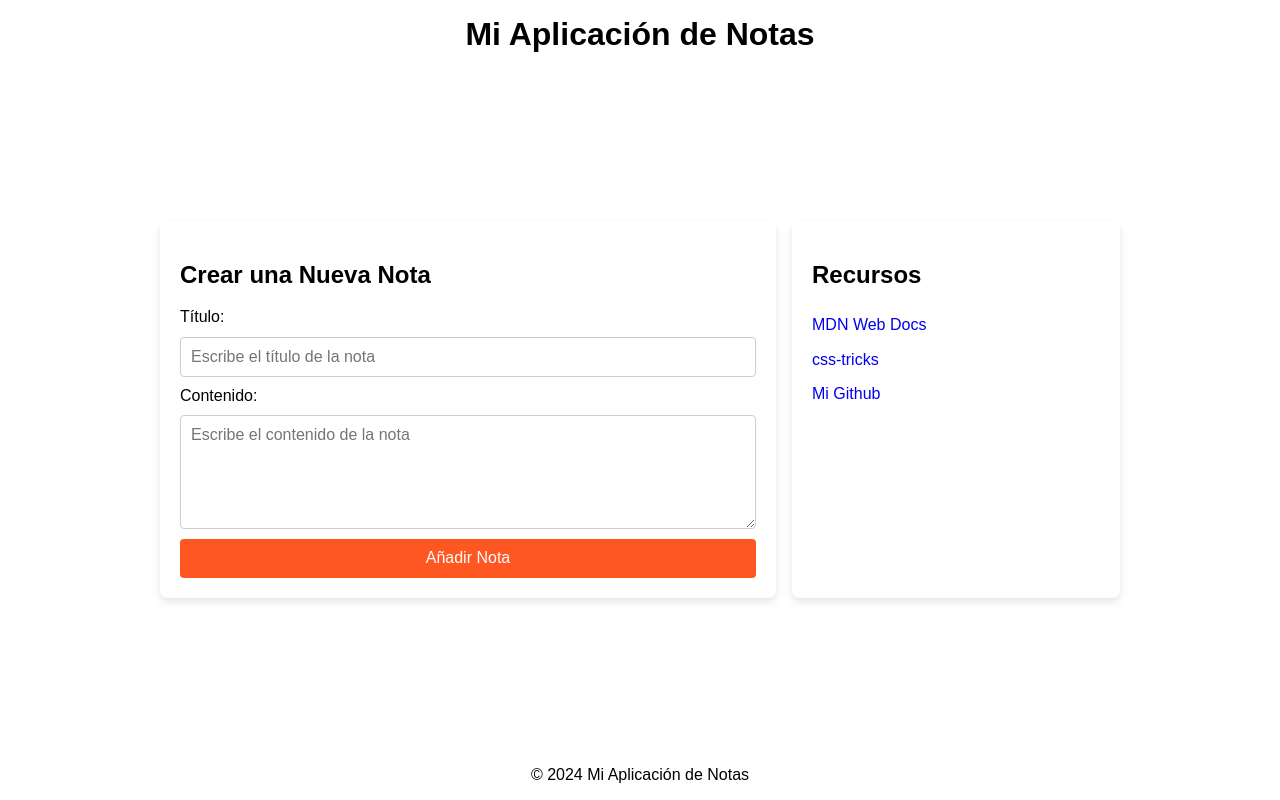
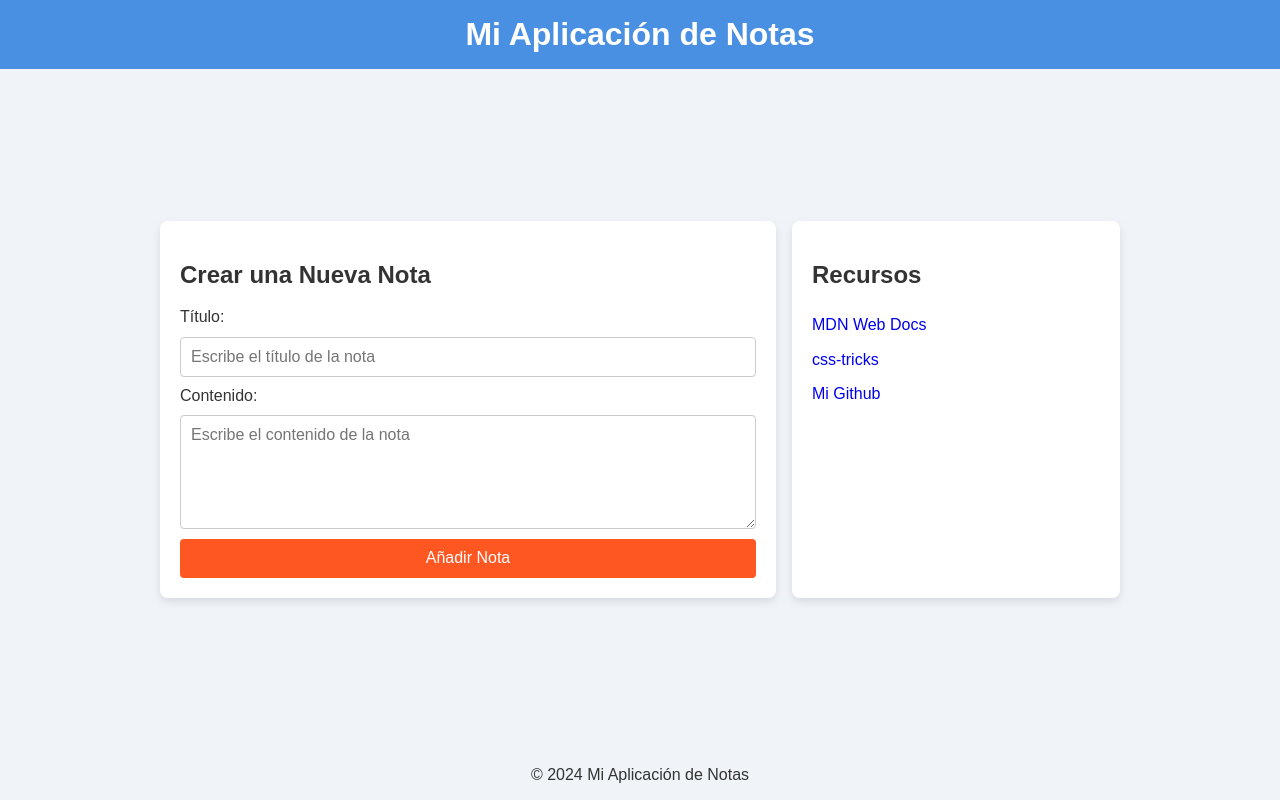
Before and after one commit to XwagnerX/00_semantic-html-css, a plain HTML site: page index.html in a window 1280 px wide. Drawn offline with Linux system fonts and the light colour scheme.

Commit message:
Full code u

```diff
--- a/styles.css
+++ b/styles.css
@@ -5,13 +5,7 @@ body {
   justify-content: space-between;
   height: 100vh;
   margin: 0;
-
-<<<<<<< HEAD
-  background-color: #f0f4f8;
-=======
-
   background-color:  #f0f4f8;
->>>>>>> 58557dcb78f7e05344267718222e351ea0a1bfcf
   color: #333;
   font-family: Arial, sans-serif;
 }
@@ -21,13 +15,7 @@ body {
 .pie {
   width: 100%;
   padding: 1rem;
-
-<<<<<<< HEAD
-  background-color:  #4a90e2;
-=======
-
   background-color: #4a90e2;
->>>>>>> 58557dcb78f7e05344267718222e351ea0a1bfcf
   color: white;
   text-align: center;
 }
```
